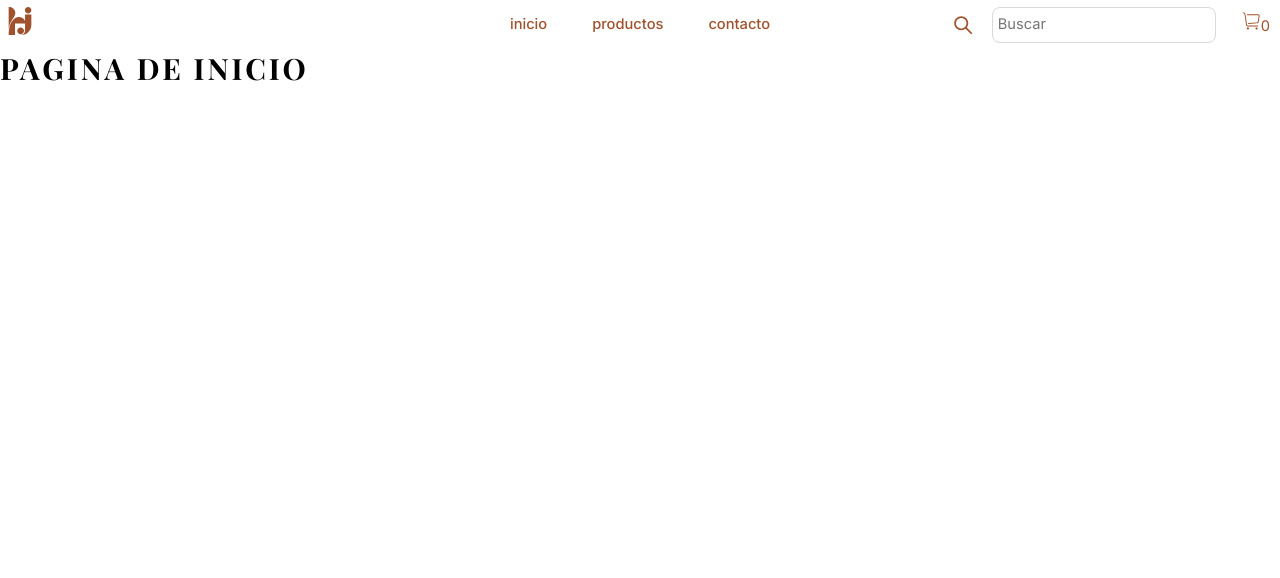
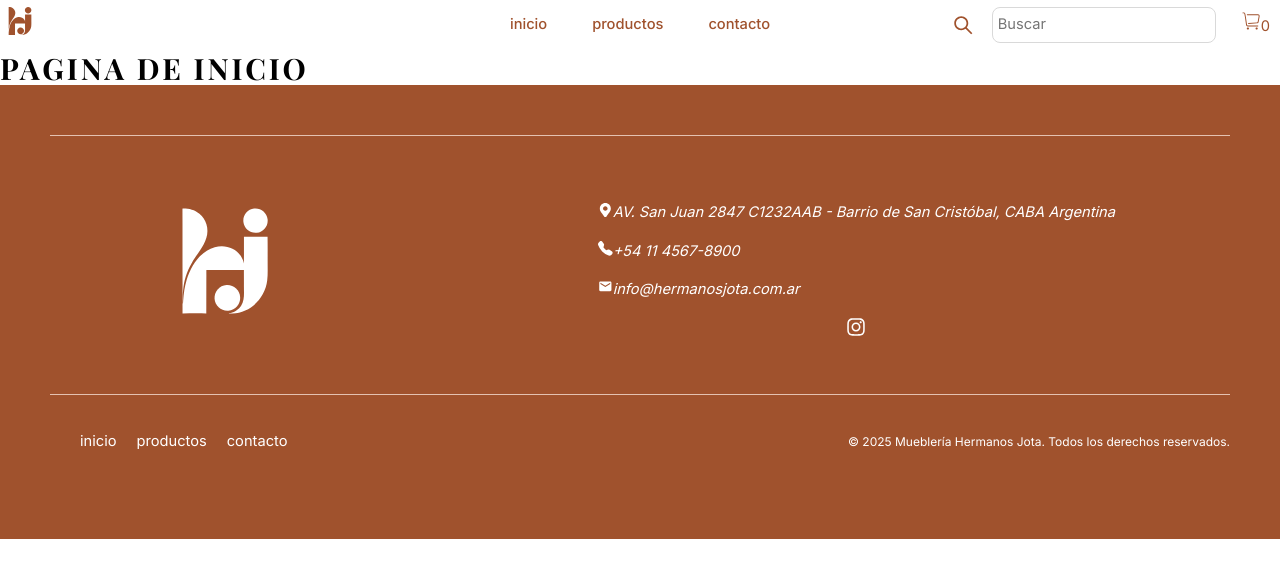
Before and after one commit to JeronimoCortez/HermanosJotaV1, a React (Create React App) app in the folder client/: page / in a window 1280 px wide. Shown: the top 578 px of the page. Built offline with nearby package versions, Linux system fonts and the light colour scheme.

Commit message:
Agrega página de productos con filtrado por categoría y precio, listado y vista de detalle

```diff
--- a/client/src/App.js
+++ b/client/src/App.js
@@ -2,6 +2,8 @@
 import ProductPage from "../src/components/screen/productos/ProductPage";
 import { useState } from "react";
 import Navbar from "./components/ui/navbar/Navbar";
+import Contacto from "./components/screen/contacto/Contacto";
+import Footer from "./components/ui/footer/Footer";
 
 function App() {
   const [id, setId] = useState(undefined);
@@ -14,7 +16,8 @@
         <ProductPage setId={setId} setPagina={setPagina} />
       )}
       {pagina === "detalle" && <h1>{`Viendo producto ${id}`}</h1>}
-      {pagina === "contacto" && <h1>Pagina de contacto</h1>}
+      {pagina === "contacto" && <Contacto />}
+      <Footer setPagina={setPagina} />
     </div>
   );
 }
--- a/client/src/components/screen/contacto/Contacto.jsx
+++ b/client/src/components/screen/contacto/Contacto.jsx
@@ -20,7 +20,6 @@
           <ContactUbicacion />
         </section>
       </main>
-      <Footer />
     </>
   )
 }
--- a/client/src/components/screen/productos/ProductPage.jsx
+++ b/client/src/components/screen/productos/ProductPage.jsx
@@ -2,6 +2,7 @@
 import FiltrosSection from "../../ui/productos/FiltrosSection";
 import ProductList from "../../ui/productos/ProductList";
 import "./productos.css";
+import HeroProductoContacto from "../../ui/hero-producto-contacto/HeroProductoContacto";
 
 const productos = [
   {
@@ -219,13 +220,8 @@
 
   return (
     <>
-      <div className="hero-productos">
-        <h1 className="hero-title">Nuestros Productos</h1>
-        <p className="hero-subtitle">
-          Descubre nuestra coleccion completa de muebles premium para cada
-          espacio de tu hogar
-        </p>
-      </div>
+      <HeroProductoContacto title={"Nuestros productos"} subtitle={"Descubre nuestra coleccion completa de muebles premium para cada espacio de tu hogar"} />
+
       <main id="lista-productos" className="productos">
         <div className="productos-vista">
           <FiltrosSection onFiltrar={onFiltrar} />
--- a/client/src/components/ui/footer/Footer.jsx
+++ b/client/src/components/ui/footer/Footer.jsx
@@ -2,14 +2,15 @@
 import { FaMapMarkerAlt, FaInstagram } from "react-icons/fa";
 import { BsFillTelephoneFill } from "react-icons/bs";
 import { MdEmail } from "react-icons/md";
+import NavLinks from '../navbar/NavLinks';
 
-const Footer = () => {
+const Footer = ({setPagina}) => {
     return (
         <footer>
             <section className="footer-info">
                 <a href="/">
                     <img
-                        src="/logo-blanco.svg"
+                        src="/assets/logo-blanco.svg"
                         alt="Logo Mueblería Hermanos Jota"
                         width="100"
                     />
@@ -40,16 +41,12 @@
                 </address>
             </section>
 
-            <section class="footer-nav">
+            <section className="footer-nav">
                 <nav>
-                    <ul>
-                        <li><a href="/">INICIO</a></li>
-                        <li><a href="/productos">PRODUCTOS</a></li>
-                        <li><a href="/contacto">CONTACTO</a></li>
-                    </ul>
+                    <NavLinks mostrarPagina={setPagina}/>
                 </nav>
 
-                <p class="footer-copy">
+                <p className="footer-copy">
                     &copy; 2025 Mueblería Hermanos Jota. Todos los derechos reservados.
                 </p>
             </section>
```
Also changed, not shown: client/public/logo-blanco.svg (deleted).
